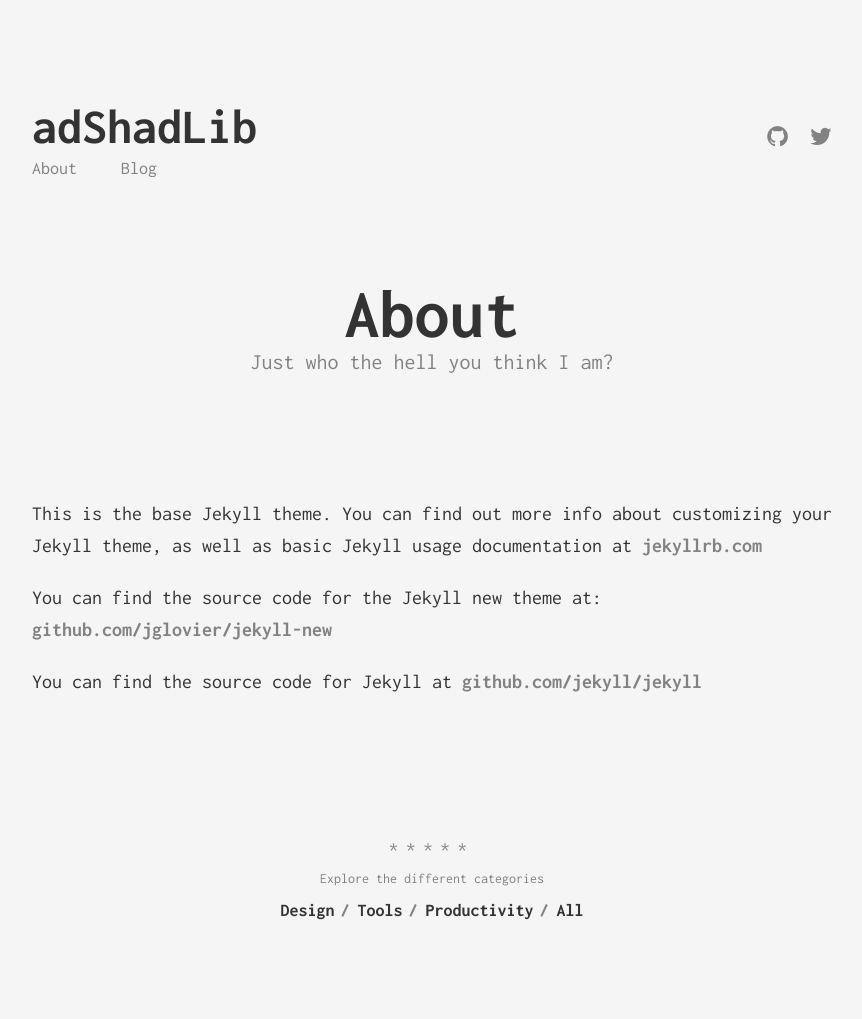
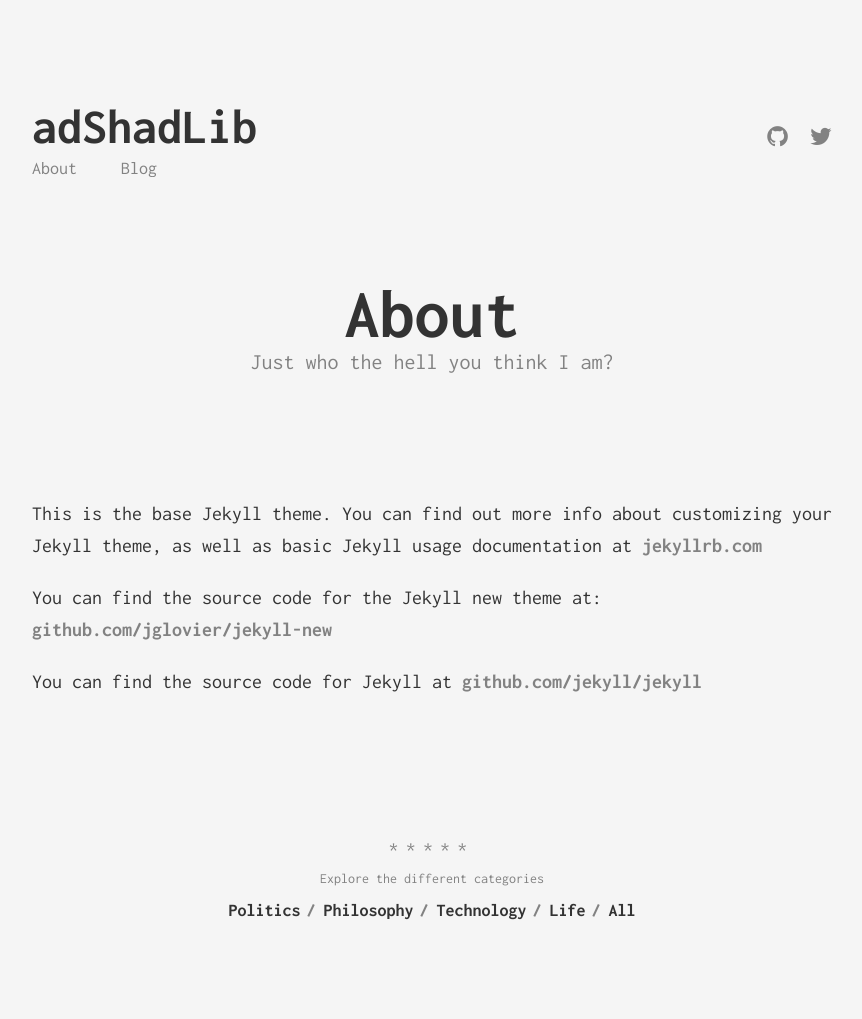
Before and after one commit to AdshadLib/Adshadlib.github.io, a Jekyll site: the page built from about.md, in a window 1280 px wide. Shown: the whole page, without its empty margins (208-1070 px from the left). Built offline with Jekyll 4.4.1, drawn with Linux system fonts in a browser that asks for light colours.

Commit message:
categories

```diff
--- a/_data/categories.yml
+++ b/_data/categories.yml
@@ -1,8 +1,11 @@
-- slug: design
-  name: Design
+- slug: Politics
+  name: Politics
 
-- slug: tools
-  name: Tools
+- slug: Philosophy
+  name: Philosophy
 
-- slug: productivity
-  name: Productivity
+- slug: Technology
+  name: Technology
+
+- slug: Life
+  name: Life
--- /dev/null
+++ b/categories/life.html
@@ -0,0 +1,5 @@
+---
+layout: category
+category: Life
+permalink: /categories/living/
+---
--- /dev/null
+++ b/categories/philosophy.html
@@ -0,0 +1,5 @@
+---
+layout: category
+category: Philosophy
+permalink: /categories/constantflux/
+---
--- /dev/null
+++ b/categories/politics.html
@@ -0,0 +1,5 @@
+---
+layout: category
+category: Politics
+permalink: /categories/doyouevenvote/
+---
--- a/categories/productivity.html
+++ /dev/null
@@ -1,5 +0,0 @@
----
-layout: category
-category: productivity
-permalink: /categories/productivity/
----
--- /dev/null
+++ b/categories/technology.html
@@ -0,0 +1,5 @@
+---
+layout: category
+category: Technology
+permalink: /categories/glorytotesla/
+---
--- a/categories/tools.html
+++ /dev/null
@@ -1,5 +0,0 @@
----
-layout: category
-category: tools
-permalink: /categories/tools/
----
```
Also changed, not shown: 3 other files.
